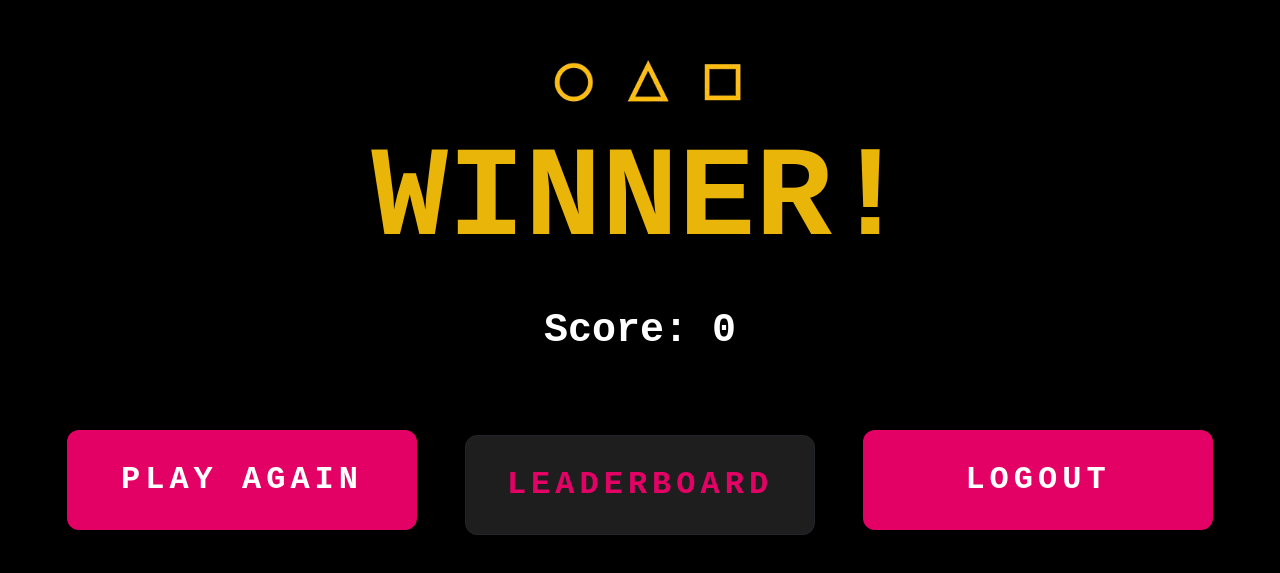
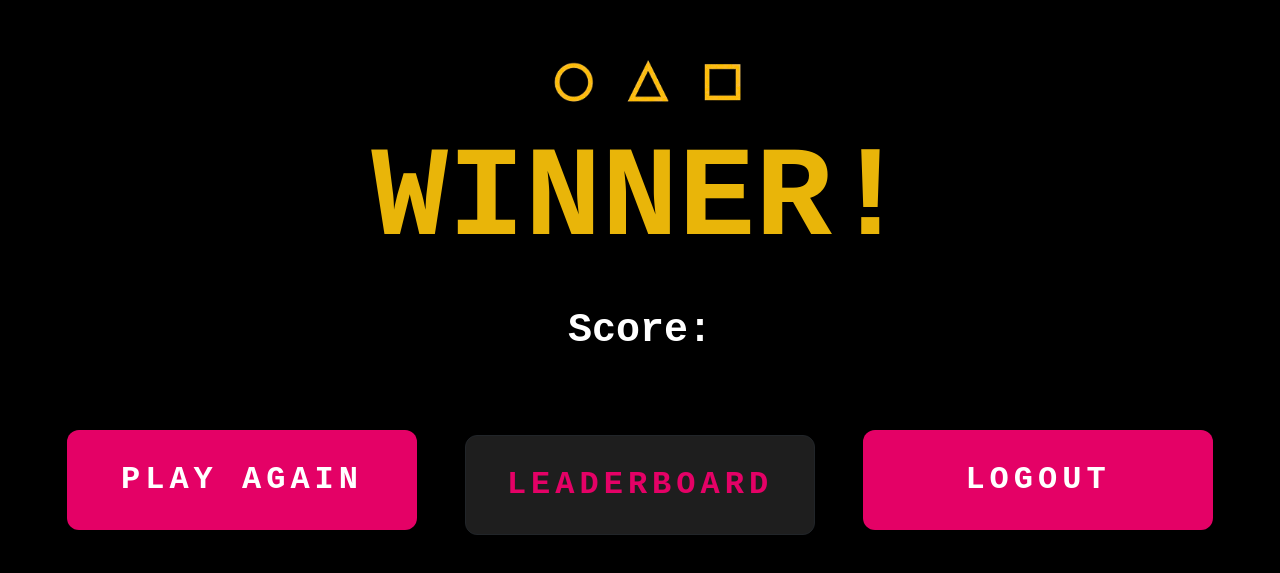
Before and after one commit to achiniishani1993/squid-game, a React (Vite) app: page /win in a window 1280 px wide. Shown: the part 105-678 px from the top of the page. Built offline with nearby package versions, Linux system fonts and the light colour scheme; a web font is replaced by a local one.

Commit message:
deted unwanted folder and read score from localstorage and set lastscore

```diff
--- a/src/components/Game/GameControls.jsx
+++ b/src/components/Game/GameControls.jsx
@@ -1,4 +1,3 @@
-
 //(**** Fixed ------Improved UI move forward button ***-add additional feature color change to the button and touch for mobile and tablet)
 
 import { useState } from "react";
@@ -10,7 +9,6 @@ const GameControls = ({ startMoving, stopMoving }) => {
   const handleStart = () => {
     setDown(true);
     startMoving();
-
   };
 
   const handleStop = () => {
--- a/src/pages/LeaderboardPage.jsx
+++ b/src/pages/LeaderboardPage.jsx
@@ -52,7 +52,10 @@ const LeaderboardPage = () => {
 
       // Get real user data from localStorage
 
-      const savedUser = JSON.parse(localStorage.getItem("currentUser"));
+      const savedUser = JSON.parse(localStorage.getItem("currentUser")) || {};
+      const leaderboard = JSON.parse(localStorage.getItem("leaderboard")) || [];
+      // take last score
+      const lastScore = leaderboard[leaderboard.length - 1]?.score || 0;
 
       let realUser = null;
 
@@ -61,9 +64,7 @@ const LeaderboardPage = () => {
           username: savedUser.username,
           characterId: savedUser.character.id,
           characterName: savedUser.character.name,
-          score:
-            savedUser.character.score ||
-            950 /*  TODO- this score need to get from localStorage once Dante finish game page right now for testing assigned fake score 150 */,
+          score: lastScore,
           isRealUser: true,
         };
       }
--- a/src/pages/LoginPage.jsx
+++ b/src/pages/LoginPage.jsx
@@ -247,7 +247,7 @@ const LoginPage = () => {
 
         {/* Register */}
         <p className="text-center mt-3">
-          No account?{" "}
+          No account?
           <span
             onClick={() => handleNavigate("/register")}
             className="text-decoration-underline"
--- a/src/pages/RegisterPage.jsx
+++ b/src/pages/RegisterPage.jsx
@@ -291,7 +291,7 @@ const RegisterPage = () => {
 
         {/* Login Link */}
         <p className="text-center mt-3">
-          Already have an account?{" "}
+          Already have an account?
           <span
             onClick={() => navigate("/")}
             className="text-decoration-underline"
--- a/src/pages/WinPage.jsx
+++ b/src/pages/WinPage.jsx
@@ -9,8 +9,10 @@ const WinPage = () => {
   const navigate = useNavigate();
   const audioRef = useRef(null);
 
-  const currentUser =
-  JSON.parse(localStorage.getItem("currentUser")) || {};
+  const leaderboard = JSON.parse(localStorage.getItem("leaderboard")) || [];
+
+  // take last score from the localStorage
+  const lastScore = leaderboard[leaderboard.length - 1]?.score;
 
   /*  Add and play audio - Audio Start */
   useEffect(() => {
@@ -45,11 +47,13 @@ const WinPage = () => {
   const handleLeaderBoard = () => {
     const savedUser = JSON.parse(localStorage.getItem("currentUser"));
 
-    localStorage.setItem("currentUser", JSON.stringify({...savedUser,   hasPlayed: true, isWinner: true,}));
+    localStorage.setItem(
+      "currentUser",
+      JSON.stringify({ ...savedUser, hasPlayed: true, isWinner: true }),
+    );
 
-    navigate("/leaderboard")
+    navigate("/leaderboard");
   };
-
 
   return (
     <div className="win d-flex flex-column justify-content-center align-items-center text-center">
@@ -61,8 +65,7 @@ const WinPage = () => {
           style={{ maxWidth: "250px" }}
         />
         <h1 className="fw-bold display-1 display-md-1 display-sm-2">WINNER!</h1>
-        <p className="fs-1 fw-bold "> Score: {currentUser?.score ?? 0} </p>
-        {/* TODO - need to read score from localStorage */}
+        <p className="fs-1 fw-bold "> Score: {lastScore} </p>
       </div>
 
       <div className="d-flex flex-column flex-md-row gap-5 p-4 mt-4 w-100 justify-content-center align-items-center">
@@ -76,14 +79,14 @@ const WinPage = () => {
         <Button
           variant="dark"
           className="big-btn fw-bold leaderboard-btn"
-         onClick={handleLeaderBoard}
+          onClick={handleLeaderBoard}
         >
           LEADERBOARD
         </Button>
-          <Button
+        <Button
           variant="light"
           className="big-btn fw-bold logout-btn"
-         onClick={()=> handleNavigate("/")}
+          onClick={() => handleNavigate("/")}
         >
           LOGOUT
         </Button>
--- a/src/routes/AppRoutes.jsx
+++ b/src/routes/AppRoutes.jsx
@@ -1,4 +1,4 @@
-import { Routes, Route , Navigate } from "react-router-dom";
+import { Routes, Route, Navigate } from "react-router-dom";
 import LoginPage from "../pages/LoginPage";
 import RegisterPage from "../pages/RegisterPage";
 import StartPlayPage from "../pages/StartPlayPage";
@@ -19,8 +19,6 @@ const AppRoutes = () => {
         <Route path="/eliminate" element={<EliminatedPage />} />
         <Route path="/win" element={<WinPage />} />
 
-
-
         {/* ── 404 — unknown routes go back to login ── */}
         <Route path="*" element={<Navigate to="/login" replace />} />
       </Routes>
```
Also changed, not shown: src/styles/game.css (+4 -6 lines), src/utils/storage.js (deleted).
